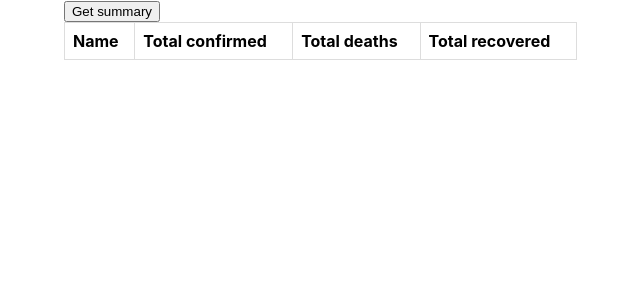
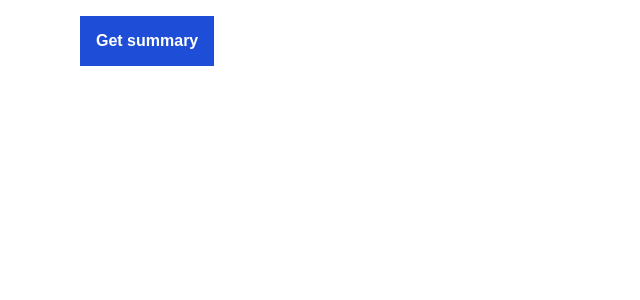
Before and after one commit to VanGog06/covid-stats-tracker, a React (Create React App) app in the folder covid-stats-tracker/: page /1/historic in a window 1280 px wide. Shown: the top 300 px of the page, without its empty margins (64-704 px from the left). Built offline with nearby package versions, Linux system fonts and the light colour scheme.

Commit message:
Additional table styling

```diff
--- a/covid-stats-tracker/src/components/common/collapsible/Collapsible.module.scss
+++ b/covid-stats-tracker/src/components/common/collapsible/Collapsible.module.scss
@@ -1,5 +1,5 @@
 .collapsible {
-  background-color: #777;
+  background-color: #00a76a;
   color: white;
   cursor: pointer;
   padding: 18px;
@@ -8,22 +8,23 @@
   text-align: left;
   outline: none;
   font-size: 15px;
-  margin: 0.1rem;
+  margin: 0.1rem 0;
 
   &:hover {
-    background-color: #555;
+    background-color: #008655;
   }
 }
 
 .active {
-  background-color: #555;
+  background-color: #006440;
 }
 
 .content {
   display: block;
   padding: 0 18px;
   overflow: hidden;
-  background-color: #f1f1f1;
+  background-color: #1e4dd8;
+  color: #fff;
 }
 
 .hideContent {
--- a/covid-stats-tracker/src/components/common/loader/Loader.module.scss
+++ b/covid-stats-tracker/src/components/common/loader/Loader.module.scss
@@ -30,5 +30,6 @@
     height: 60px;
     -webkit-animation: spin 2s linear infinite;
     animation: spin 2s linear infinite;
+    margin: 1rem;
   }
 }
--- a/covid-stats-tracker/src/components/countryDetails/details/Details.module.scss
+++ b/covid-stats-tracker/src/components/countryDetails/details/Details.module.scss
@@ -1,5 +1,6 @@
 .detail {
   flex: 1;
+  margin: 1rem;
 
   &__title {
     margin: 0;
@@ -14,5 +15,9 @@
     display: flex;
     flex-direction: row;
     justify-content: space-evenly;
+    background: #1e4dd8;
+    color: #fff;
+    margin: 0.5rem 0;
+    padding: 0.5rem;
   }
 }
--- a/covid-stats-tracker/src/components/countryDetails/details/detail/Detail.module.scss
+++ b/covid-stats-tracker/src/components/countryDetails/details/detail/Detail.module.scss
@@ -2,9 +2,15 @@
   flex: 1;
   margin: 1rem 0;
 
-  &__title,
+  &__title {
+    margin-top: 0.25rem;
+    margin-bottom: 0.1rem;
+    font-style: italic;
+  }
+
   &__data {
-    margin-top: 0.5rem;
-    margin-bottom: 0.5rem;
+    margin-top: 0.1rem;
+    margin-bottom: 0.25rem;
+    font-size: 32px;
   }
 }
--- /dev/null
+++ b/covid-stats-tracker/src/components/summaryRetriever/SummaryRetriever.module.scss
@@ -0,0 +1,18 @@
+.button {
+  background-color: #1e4dd8;
+  border: none;
+  color: #fff;
+  padding: 1rem;
+  text-align: center;
+  text-decoration: none;
+  display: inline-block;
+  font-size: 1rem;
+  font-weight: bold;
+  outline: none;
+  margin: 1rem;
+
+  &:hover {
+    cursor: pointer;
+    background-color: #3564f3;
+  }
+}
--- a/covid-stats-tracker/src/components/summaryRetriever/SummaryRetriever.tsx
+++ b/covid-stats-tracker/src/components/summaryRetriever/SummaryRetriever.tsx
@@ -4,6 +4,7 @@ import { CovidContext } from '../../context/CovidContext';
 import { CovidContextType } from '../../models/context/CovidContextType';
 import { SummaryType } from '../../models/summary/SummaryType';
 import { CovidApiService } from '../../services/CovidApiService';
+import styles from './SummaryRetriever.module.scss';
 
 export const SummaryRetriever = (): JSX.Element => {
   const { changeSummary }: CovidContextType = useContext(CovidContext);
@@ -25,7 +26,7 @@ export const SummaryRetriever = (): JSX.Element => {
   );
 
   return (
-    <button type="button" onClick={getSummary}>
+    <button type="button" className={styles.button} onClick={getSummary}>
       Get summary
     </button>
   );
--- a/covid-stats-tracker/src/countriesList/CountriesList.module.scss
+++ b/covid-stats-tracker/src/countriesList/CountriesList.module.scss
@@ -1,19 +1,28 @@
 .table {
   border-collapse: collapse;
   flex: 1;
+  margin: 1rem;
+  border-collapse: collapse;
 
   &__tr {
     position: relative;
 
-    &:nth-child(even) {
-      background-color: #dddddd;
-    }
-
-    &__td,
-    &__th {
+    &__td {
       border: 1px solid #dddddd;
       text-align: left;
       padding: 8px;
+      border-left: none;
+      border-right: none;
+    }
+
+    &__th {
+      text-align: left;
+      background: #1e4dd8;
+      color: #fff;
+      border-left: none;
+      border-right: none;
+      border-top: none;
+      padding: 0.75rem;
     }
   }
 }
--- a/covid-stats-tracker/src/countriesList/CountriesList.tsx
+++ b/covid-stats-tracker/src/countriesList/CountriesList.tsx
@@ -26,7 +26,7 @@ export const CountriesList: React.FC = (): JSX.Element => {
     [summary]
   );
 
-  return (
+  return rows.length ? (
     <table className={styles.table}>
       <thead>
         <tr className={styles.table__tr}>
@@ -38,5 +38,7 @@ export const CountriesList: React.FC = (): JSX.Element => {
       </thead>
       <tbody>{rows}</tbody>
     </table>
+  ) : (
+    <></>
   );
 };
```
Also changed, not shown: 1 other file (tests, documents, lock files or other folders).
